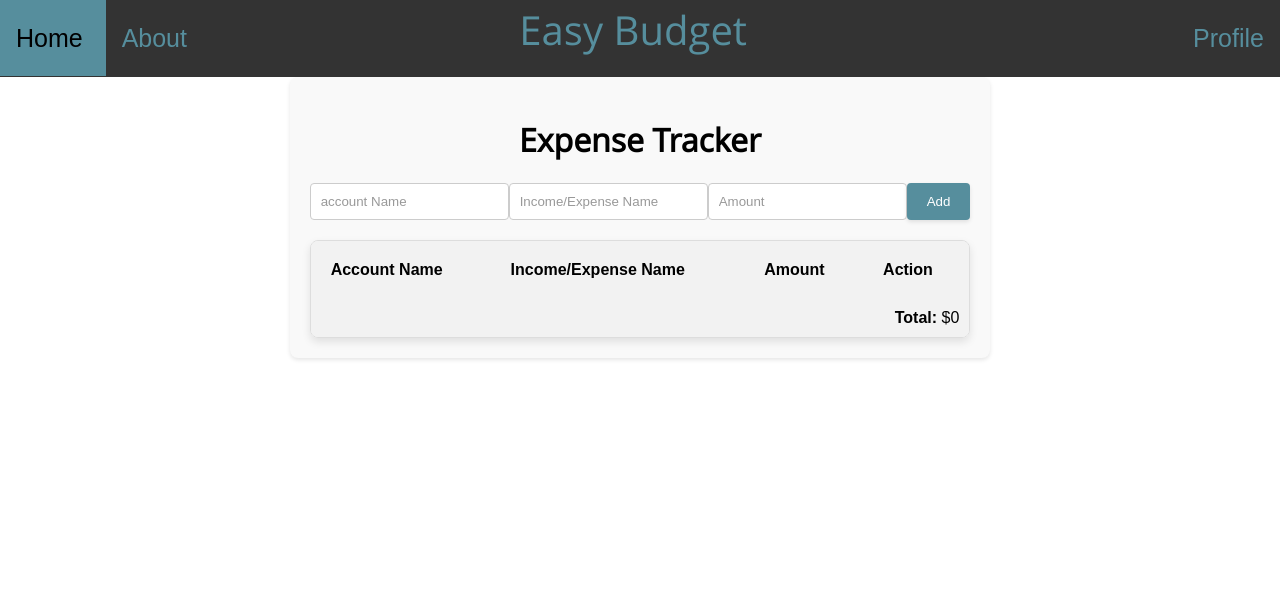
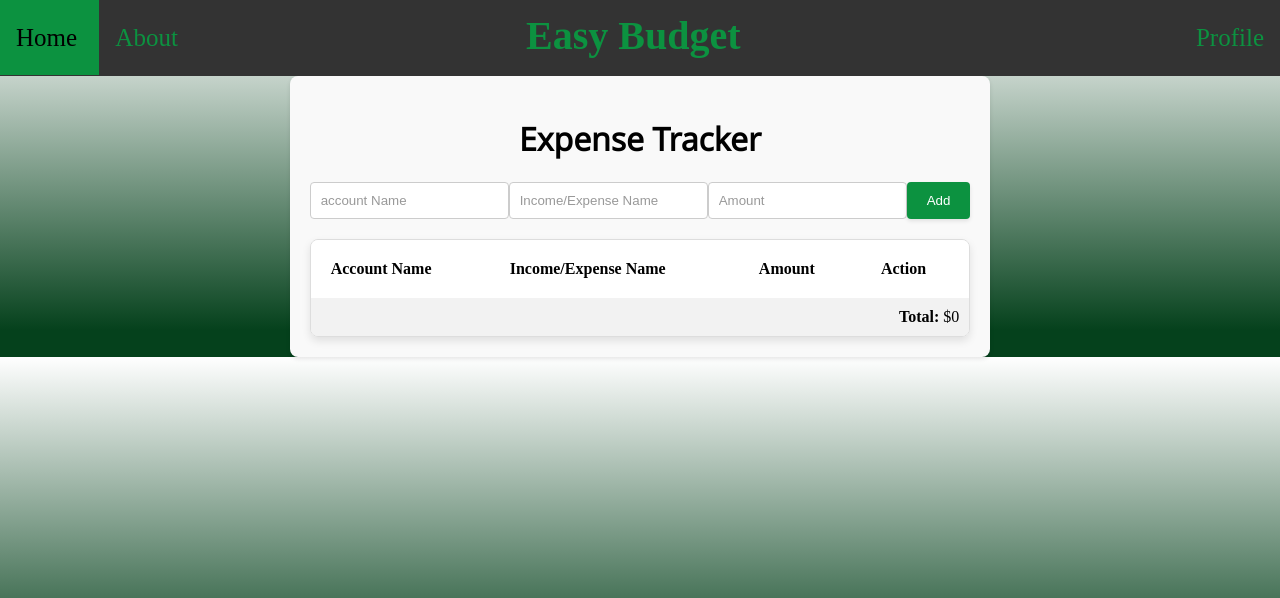
Before and after one commit to TJCornwell/Senior-Project, a Flask app: page / in a window 1280 px wide. Shown: the top 598 px of the page. Run offline with Flask 3, Linux system fonts and the light colour scheme; lists and menus that the app fills with data are empty; some libraries are stand-ins or nearby versions.

Commit message:
updates to background and colors

```diff
--- a/static/css/HomePageStyle.css
+++ b/static/css/HomePageStyle.css
@@ -1,9 +1,10 @@
 body{
-    background-color: rgb(255, 255, 255);
+    margin: 0;
+    overflow: auto;
     display: flex;
     flex-direction: column;
-    margin: 0;
-    font-family: arial;
+    font-family: Karla;
+    background: linear-gradient(to top,#05411C 7.5%, #fff 100%) ;
 }
 
 @font-face { /*Imports Google font*/
@@ -20,23 +21,23 @@ body{
   position: relative;
   display: flex;
   background-color: #333;
-  color: #568E9D;
+  color: #0c9240;
   justify-content: space-between;
   align-items: center;
   font-size: 25px;
   padding-top: 1.5rem;
   padding-bottom: 1.5rem;
+
   p{
     gap: 20px;
     position: absolute;
-    font-family: Product Sans;
     font-size: 2.5rem;
     font-weight: 550;
     transform: translateX(-75%) translateY(-140%);
   }
 
   a{
-    color: #568E9D;
+    color: #0c9240;
     padding-left: 16px;
     padding-right: 16px;
     padding-top: 1.5rem;
@@ -45,7 +46,7 @@ body{
     transform: translateY(-100%);
   }
   a:hover{
-    background-color: #568E9D;
+    background-color: #0c9240;
     color: black;
 
   }
@@ -94,7 +95,7 @@ input[type="number"]::placeholder {
 
 button {
   padding: 10px 20px;
-  background-color: #568E9D;
+  background-color: #0c9240;
   color: white;
   border: none;
   border-radius: 4px;
@@ -124,7 +125,7 @@ table {
 }
 
 thead th {
-  background-color: #f2f2f2;
+  background-color: #fff;
   padding: 20px;
   text-align: left;
 }
```
